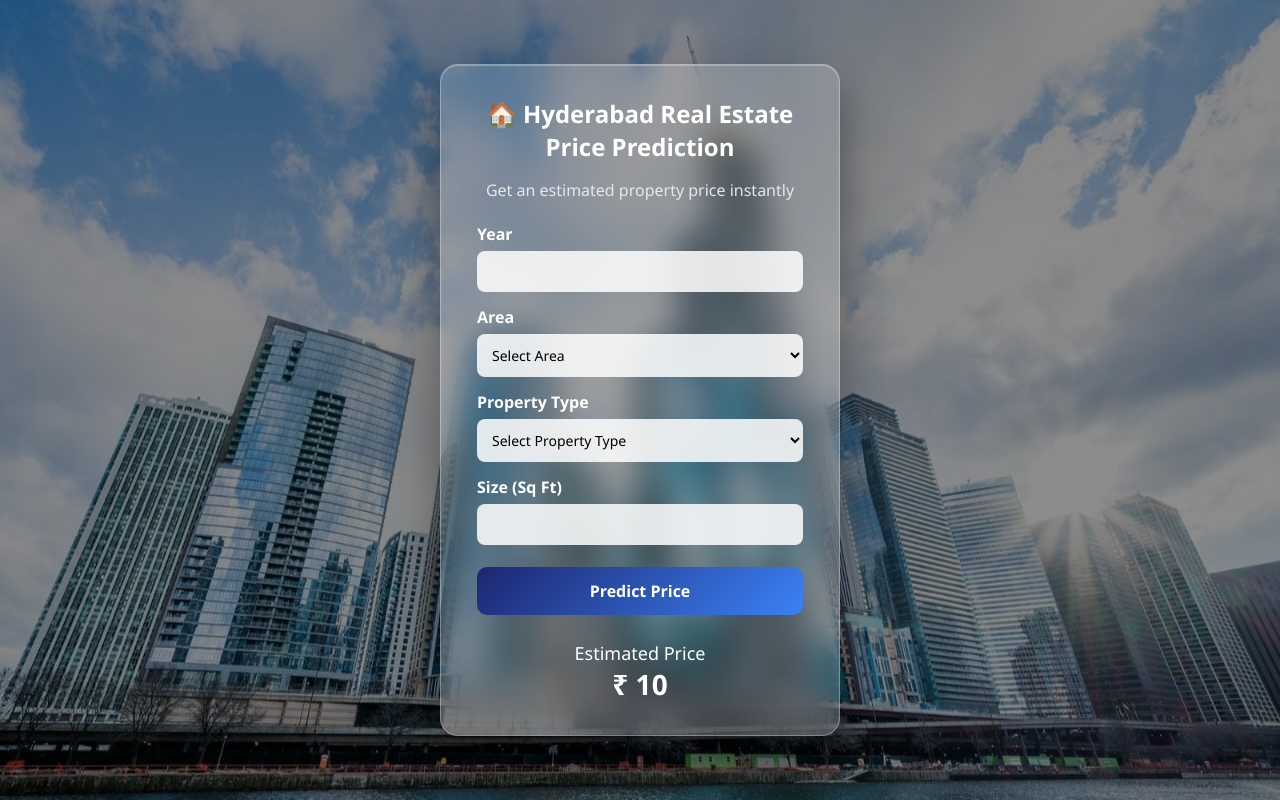
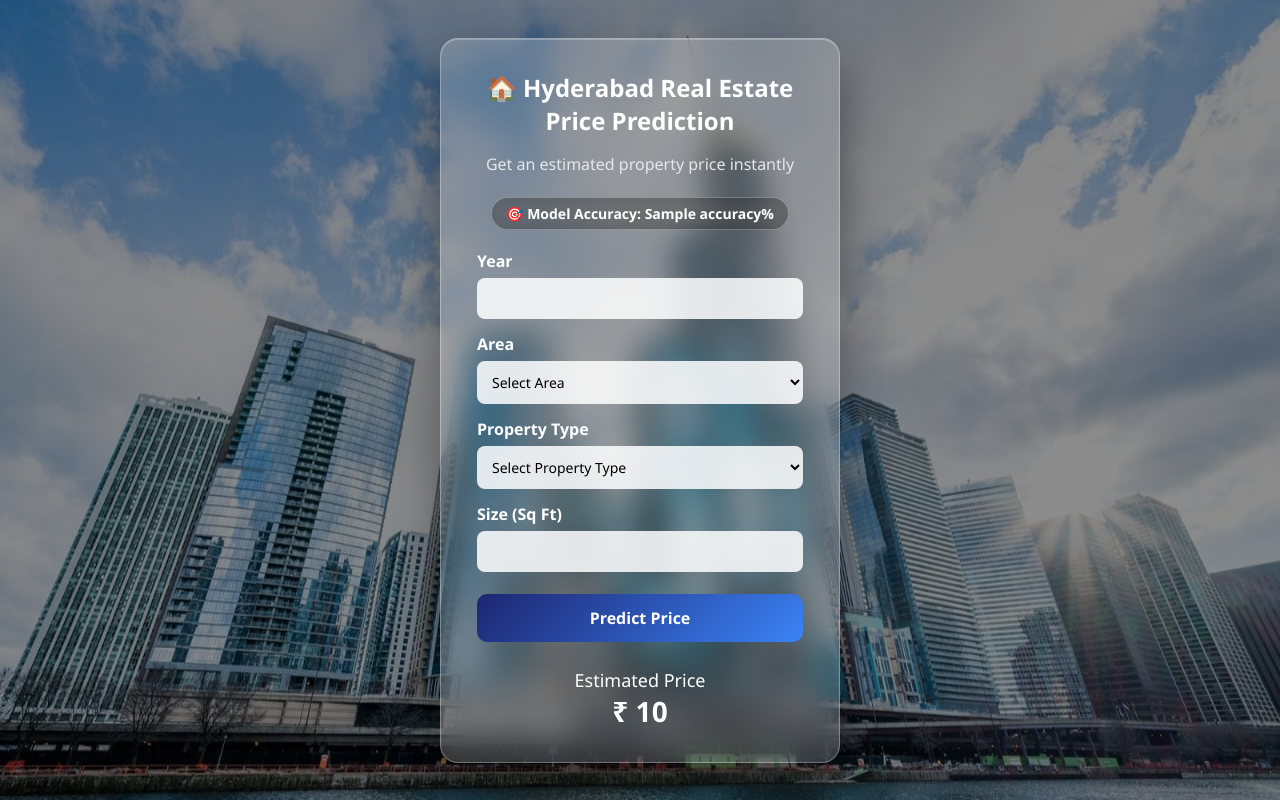
Before and after one commit to Lucky032/Real-estate-price-prediction, a Flask app: template templates/index.html in a window 1280 px wide. Run offline with Flask 3, Linux system fonts and the light colour scheme; the template is opened without the code that fills it: most values are stand-ins (such as "Sample title", 1, 10 or a date in 2020); parts of the project's set-up code (start-up, migrations or seed data) failed here and were passed over.

Commit message:
Add glassmorphism UI and display model accuracy on frontend

```diff
--- a/app.py
+++ b/app.py
@@ -1,17 +1,34 @@
 from flask import Flask, render_template, request
 import pickle
-import numpy as np   # ✅ IMPORTANT
+import numpy as np
 
 app = Flask(__name__)
 
+# =========================
 # Load model and encoders
+# =========================
 model = pickle.load(open("real_estate_model.pkl", "rb"))
 area_le = pickle.load(open("area_encoder.pkl", "rb"))
 type_le = pickle.load(open("type_encoder.pkl", "rb"))
 
+# =========================
+# Load model accuracy (percentage)
+# =========================
+try:
+    with open("model_accuracy.txt", "r") as f:
+        model_accuracy = f.read().strip()
+except:
+    model_accuracy = "N/A"
+
+# =========================
+# Helper function
+# =========================
 def format_price(price):
     return "{:,.0f}".format(price)
 
+# =========================
+# Routes
+# =========================
 @app.route("/", methods=["GET", "POST"])
 def home():
     price = None
@@ -34,17 +51,16 @@ def home():
             area_encoded = area_le.transform([area])[0]
             type_encoded = type_le.transform([property_type])[0]
 
-            # 🔹 MODEL PREDICTS LOG PRICE
+            # Model predicts log price
             log_price = model.predict(
                 [[year, area_encoded, type_encoded, size]]
             )[0]
 
-            # 🔹 CONVERT BACK TO ACTUAL PRICE
+            # Convert back to actual price
             actual_price = np.expm1(log_price)
-
             price = format_price(actual_price)
 
-        except Exception as e:
+        except Exception:
             error = "Please select valid inputs"
 
     return render_template(
@@ -53,8 +69,12 @@ def home():
         error=error,
         warning=warning,
         areas=areas,
-        property_types=property_types
+        property_types=property_types,
+        accuracy=model_accuracy  # ✅ NOW DEFINED
     )
 
+# =========================
+# Run app
+# =========================
 if __name__ == "__main__":
     app.run(debug=True)
--- a/model.py
+++ b/model.py
@@ -47,6 +47,11 @@ model.fit(X_train, y_train)
 pred = model.predict(X_test)
 r2 = r2_score(y_test, pred)
 print("Improved Model R2 Score:", r2)
+accuracy_percent = round(r2 * 100, 1)
+
+with open("model_accuracy.txt", "w") as f:
+    f.write(str(accuracy_percent))
+
 
 # Save model and encoders
 pickle.dump(model, open("real_estate_model.pkl", "wb"))
--- a/static/style.css
+++ b/static/style.css
@@ -128,3 +128,16 @@ button:hover {
     color: #f87171;
     font-weight: 600;
 }
+.accuracy-badge {
+    margin: 12px auto 20px;
+    width: fit-content;
+    padding: 6px 14px;
+    border-radius: 20px;
+    background: rgba(0, 0, 0, 0.35);
+    backdrop-filter: blur(6px);
+    -webkit-backdrop-filter: blur(6px);
+    color: #ffffff;
+    font-size: 14px;
+    font-weight: 600;
+    border: 1px solid rgba(255, 255, 255, 0.3);
+}
--- a/templates/index.html
+++ b/templates/index.html
@@ -12,6 +12,12 @@
         <h2>🏠 Hyderabad Real Estate Price Prediction</h2>
 
         <p class="subtitle">Get an estimated property price instantly</p>
+        {% if accuracy %}
+        <div class="accuracy-badge">
+            🎯 Model Accuracy: {{ accuracy }}%
+        </div>
+        {% endif %}
+
 
         <form method="POST">
 
```
Also changed, not shown: README.md, static/images/Baghyanagaram.jpeg (added), 1 other file.
